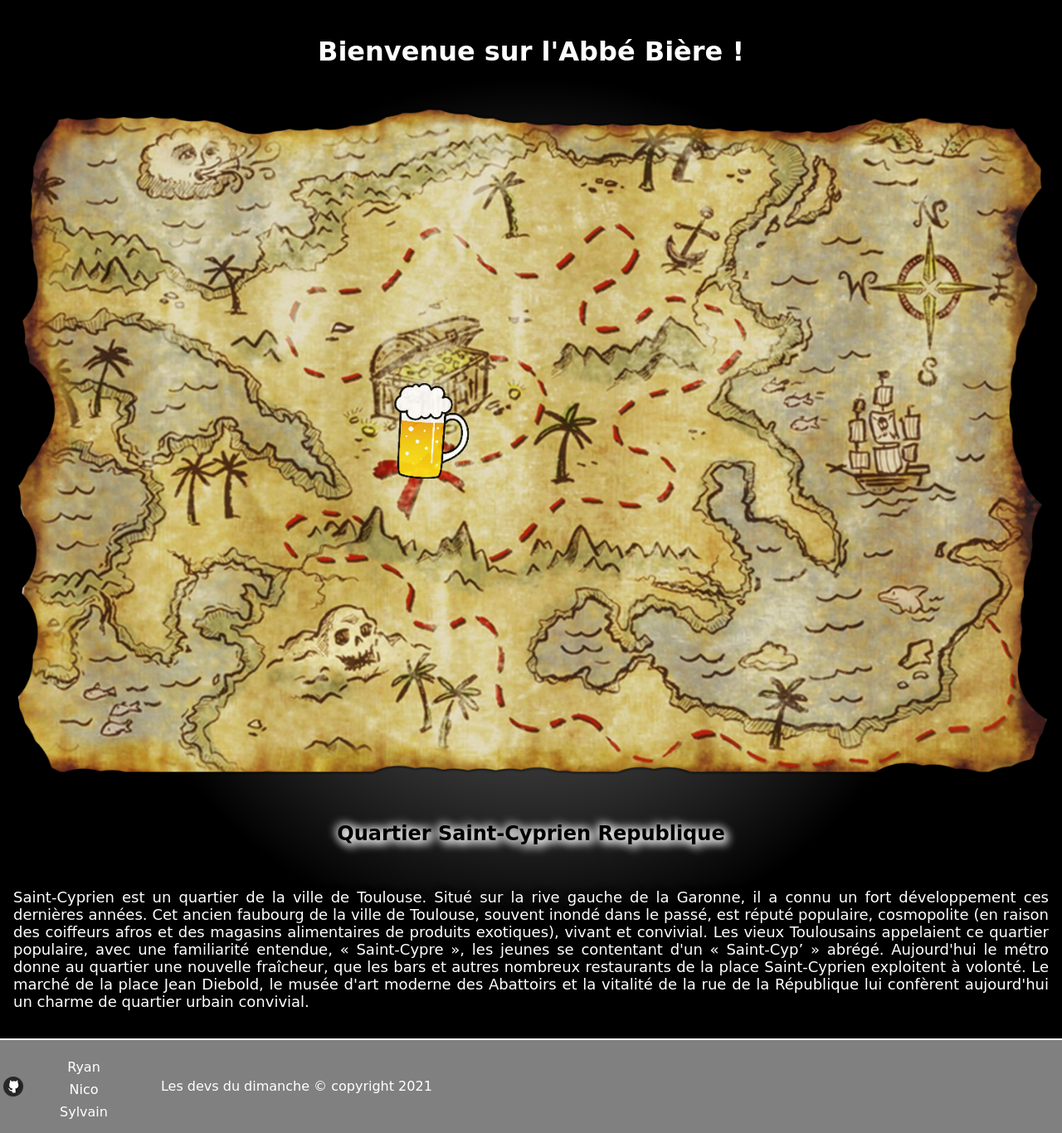
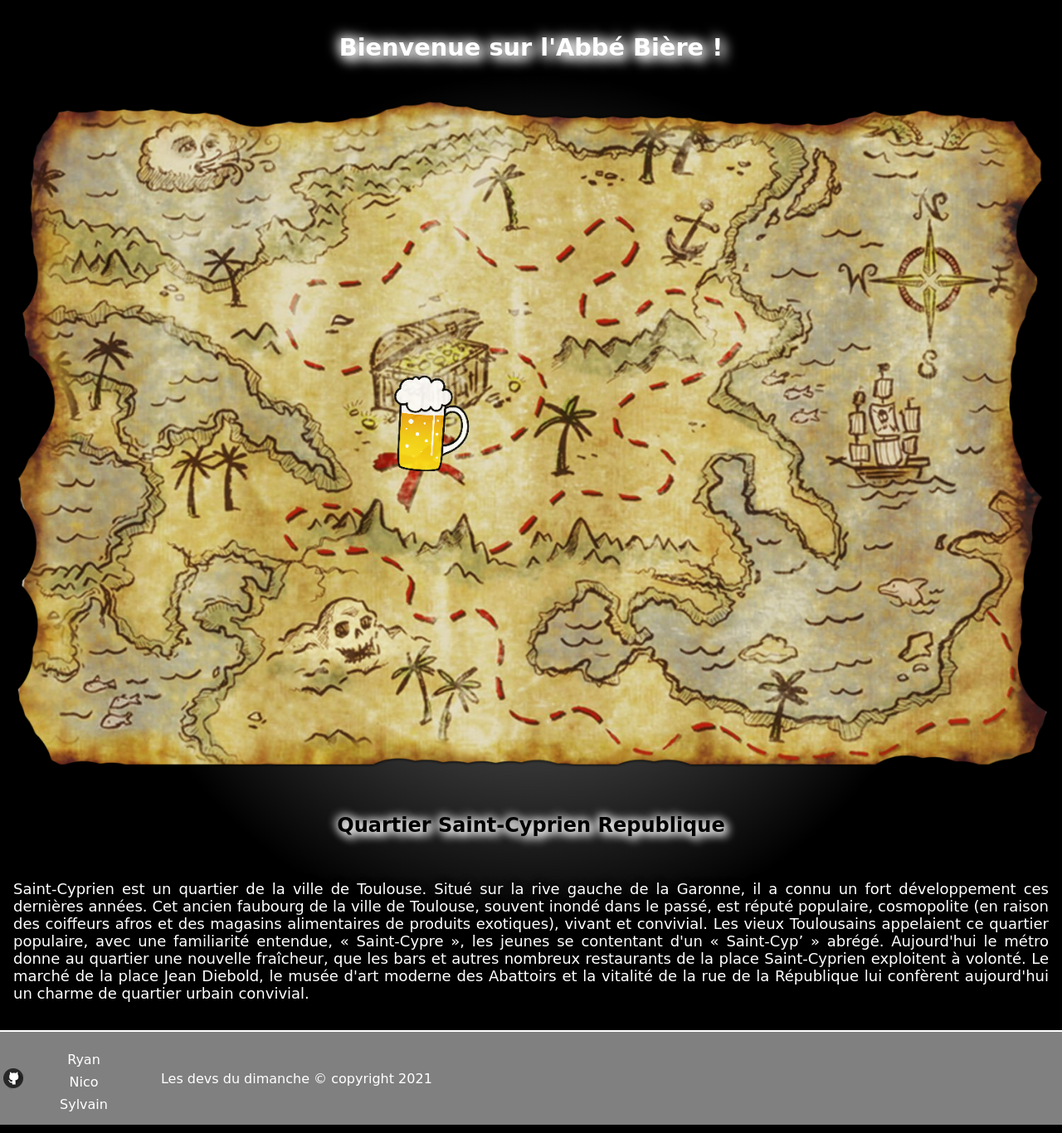
Before and after one commit to nicopierresanchez/l-abb-bi-re, a PHP site: page / in a window 1280 px wide. Shown: the part 82-1448 px from the top of the page at 83% size. Run offline with PHP 8.4, Linux system fonts and the light colour scheme.

Commit message:
correction de dernière minute

```diff
--- a/style.css
+++ b/style.css
@@ -3,10 +3,8 @@
         margin: 0%;
         padding : 0%;
         background-color: black;
-        font-family: apple chancery, cursive;
-    }
 
-    /* style header*/
+    }/* style header*/
     nav
     {
         background: gray;
@@ -47,6 +45,7 @@
         height: 5rem;
         text-decoration: none;
         color: white;
+        font-family: apple chancery, cursive;
         margin: 0 auto;
     }
 
@@ -75,6 +74,7 @@
         display: flex;
         align-items: center;
         height: 7rem;
+        font-family: apple chancery, cursive;
     }
 
     .logoGithub {
@@ -96,6 +96,7 @@
         color: white;
     }
     main{
+        font-family: apple chancery, cursive;
         background: radial-gradient(circle, gray 0%, black 59%);
     }
     #welcome {
@@ -131,7 +132,8 @@
     h1 {
         color: white;
         padding: 1rem;
-        font-size: xx-large;
+        font-size: 1.8rem;
+        text-shadow: 0.2em 0.2em 0.5em white, -0.1em -0.1em 0.5em white, 0.1em 0.1em 0.5em white;
 }
     h2{
         font-size: 1rem;
```
Also changed, not shown: search.css (+1 -7 lines), styleBar.css (+10 -4 lines).
